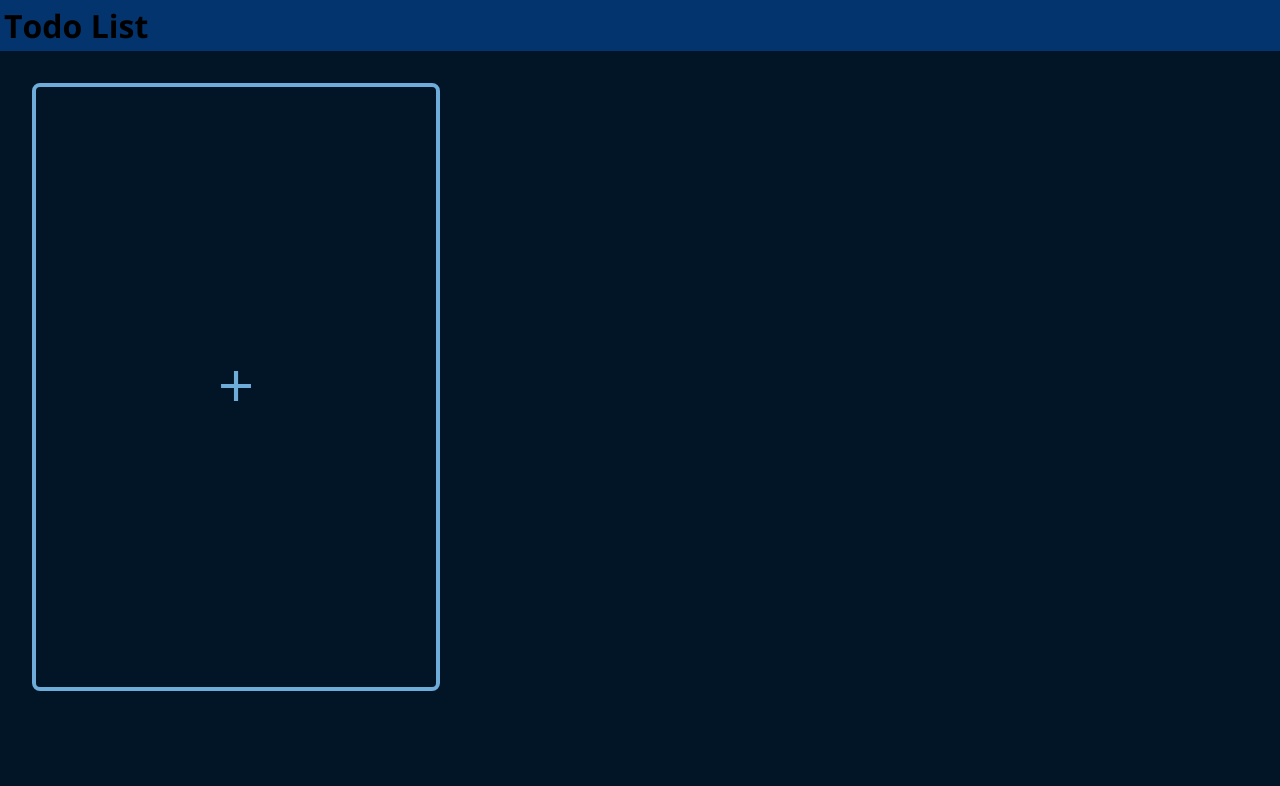
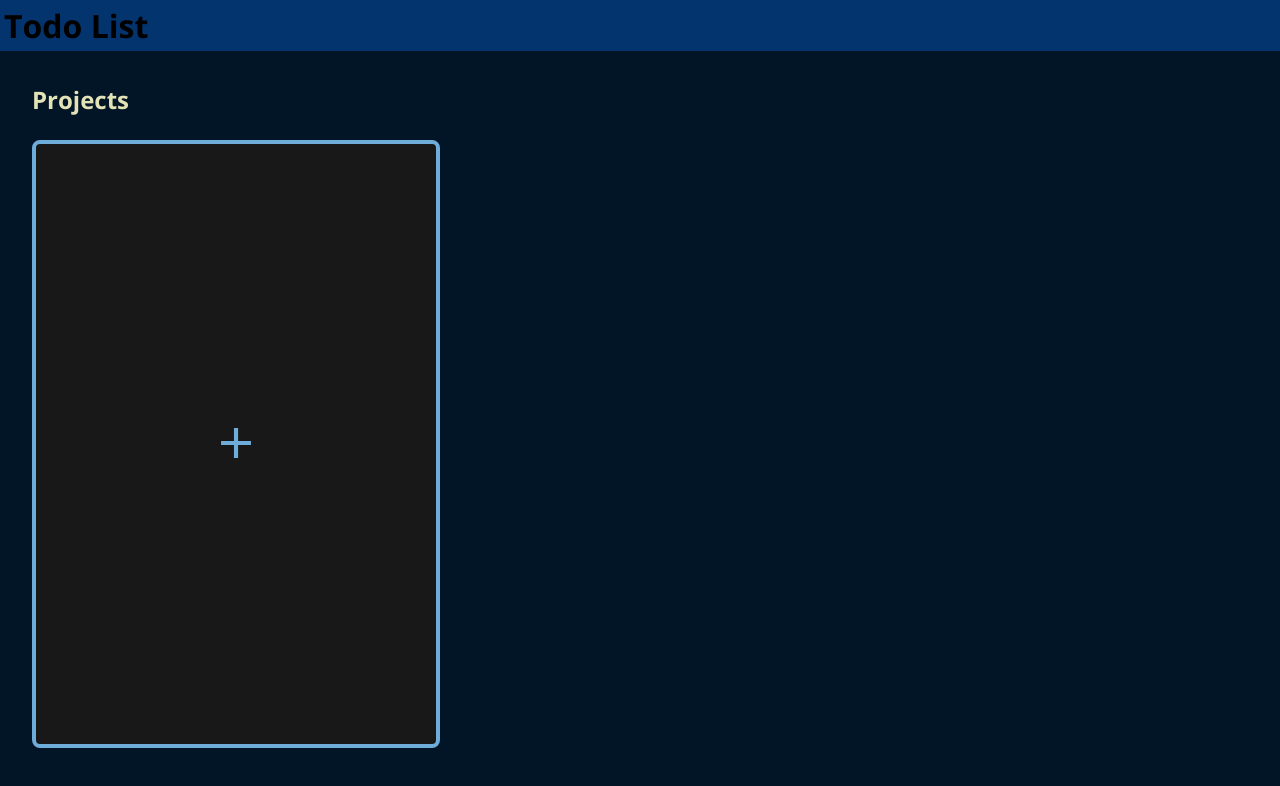
Before and after one commit to ebrahiemfrancis741/todo-list, a website built with webpack: page src/template.html in a window 1280 px wide. Built offline with nearby package versions, Linux system fonts and the light colour scheme.

Commit message:
Add dialog that creates a project

```diff
--- a/src/styles.css
+++ b/src/styles.css
@@ -28,17 +28,27 @@ header{
 main{
   /* background-color: #021526; */
   padding: 32px;
-  >button.add-project-btn{
-    width: 400px;
-    height: 600px;
-    background-color: #021526;
-    border: 4px solid #6EACDA;
-    border-radius: 8px;
 
-    &:hover{
+  >div.projects-container{
+
+    >h2{
+      color: #E2E2B6;
+      margin-bottom: 24px;
+    }
+
+    >button.add-project-btn{
+      width: 400px;
+      height: 600px;
       background-color: rgb(24, 24, 24);
+      border: 4px solid #6EACDA;
+      border-radius: 8px;
+
+      &:hover{
+        background-color: #021526;
+      }
     }
   }
+
 }
 
 body{
--- a/src/template.html
+++ b/src/template.html
@@ -10,9 +10,21 @@
     <h1>Todo List</h1>
   </header>
   <main>
-    <button class="add-project-btn">
-      <img src="./icons/add.svg">
-    </button>
+    <div class="dialog-container">
+      <dialog id="addProjectDialog">
+        <h2></h2>
+        <form>
+          <input type="text" id="projectTitle" placeholder="title" name="projectTitle">
+          <button type="button" id="btnProjectCreate">Create</button>
+        </form>
+      </dialog>
+    </div>
+    <div class="projects-container">
+      <h2>Projects</h2>
+      <button class="add-project-btn">
+        <img src="./icons/add.svg">
+      </button>
+    </div>
   </main>
 </body>
 </html>
```
Also changed, not shown: src/project.js (renamed from project.js).
